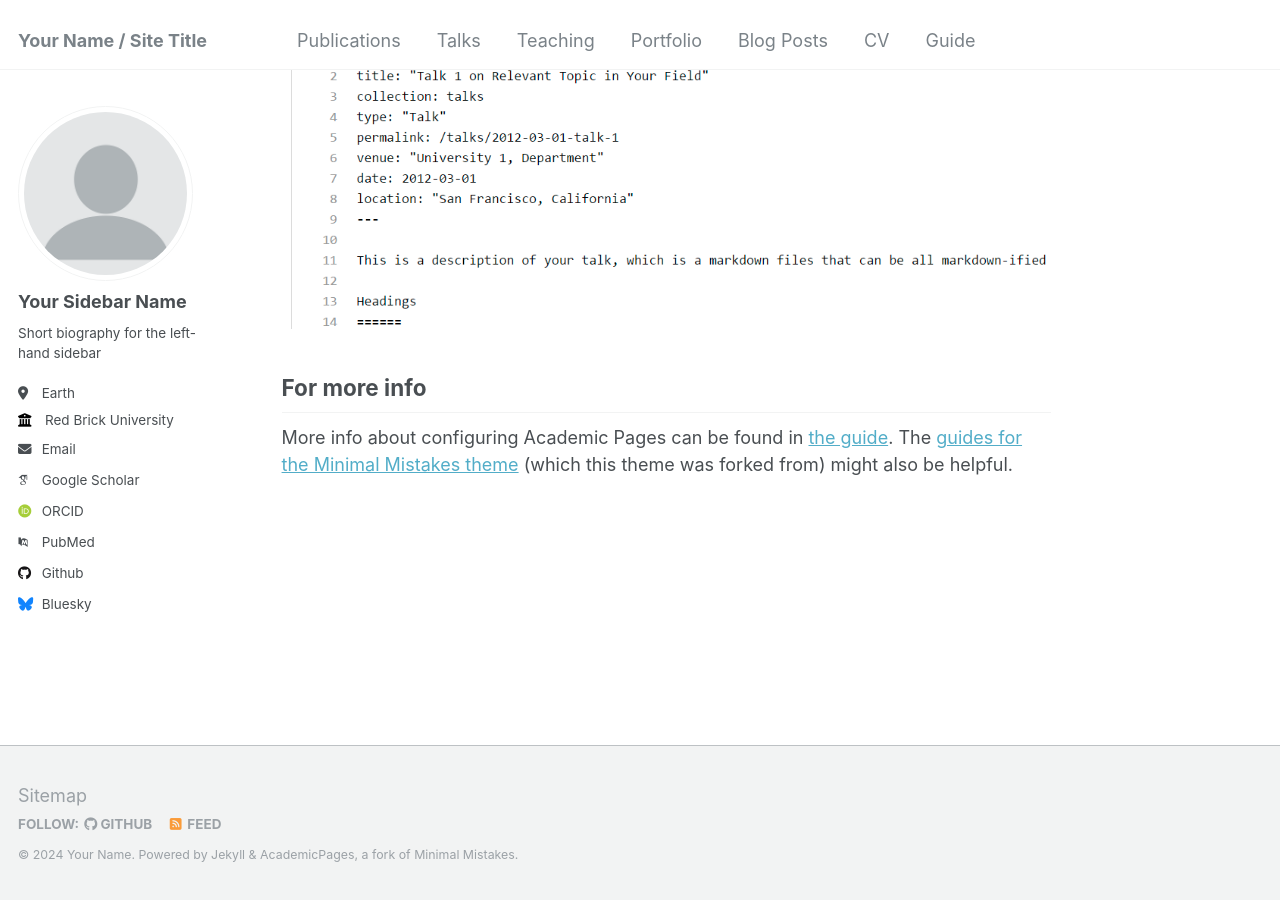
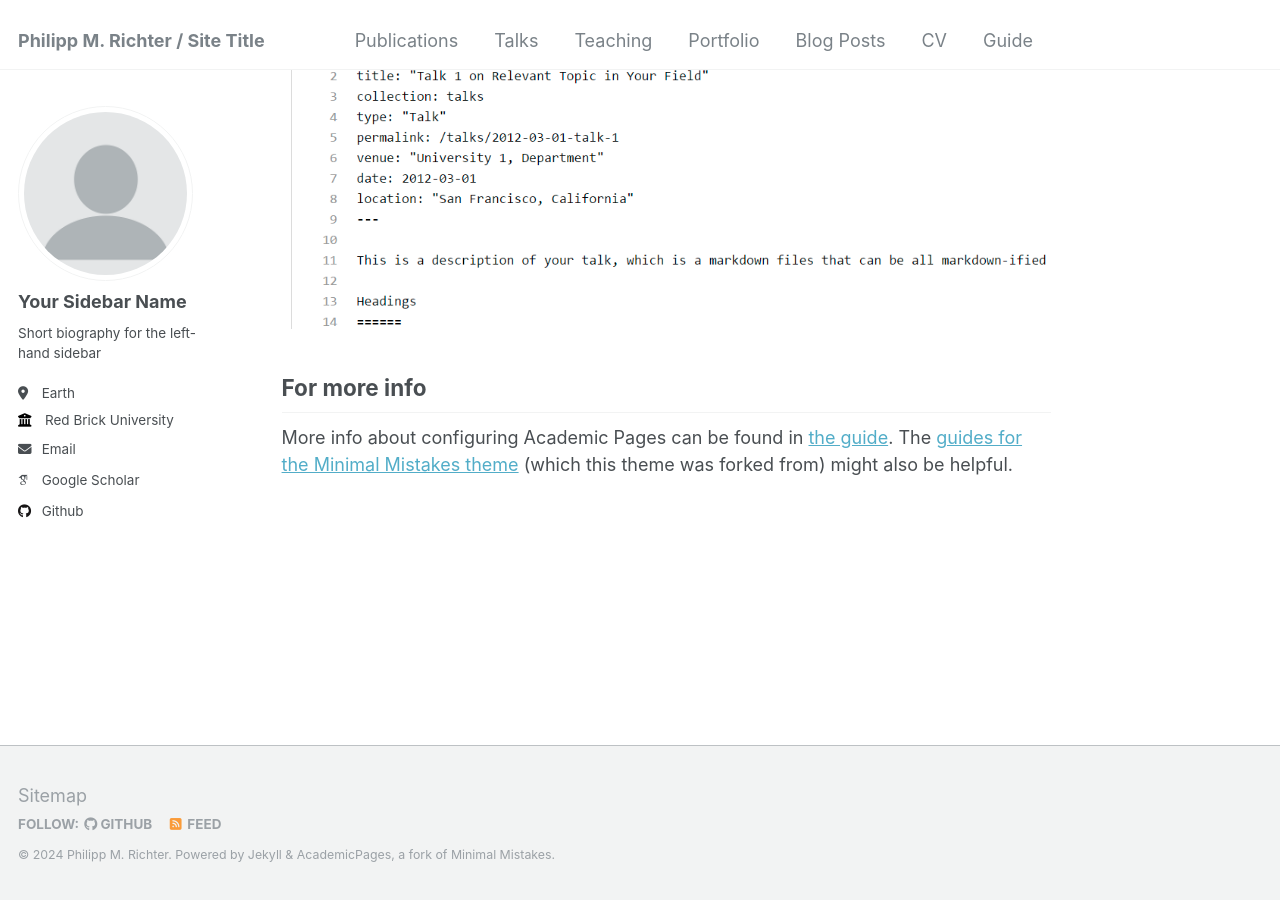
Before and after one commit to PhMRichter/PhMRichter.github.io, a Jekyll site: the page built from _pages/about.md, in a window 1280 px wide and 900 px high, scrolled down 2660 px. Built offline with Jekyll 4.4.1, drawn with Linux system fonts in a browser that asks for light colours; some web fonts are replaced.

Commit message:
Update _config.yml

```diff
--- a/_config.yml
+++ b/_config.yml
@@ -8,13 +8,13 @@
 
 # Basic Site Settings
 locale                   : "en-US"
-title                    : "Your Name / Site Title"
+title                    : "Philipp M. Richter / Site Title"
 title_separator          : "-"
-name                     : &name "Your Name"
+name                     : "Philipp M. Richter"
 description              : &description "personal description"
-url                      : https://academicpages.github.io # the base hostname & protocol for your site e.g. "https://mmistakes.github.io"
+url                      : https://PhMRichter.github.io
 baseurl                  : "" # the subpath of your site, e.g. "/blog"
-repository               : "academicpages/academicpages.github.io"
+repository               : "PhMRichter/PhMRichter.github.io"
 
 # Site Author - The following control what appear as part of the author content on the side bar.
 #               If a field is blank the icon and link will not appear, otherwise it will be shown.
@@ -34,21 +34,21 @@ author:
   arxiv            : # URL - Update with the correct link to your profile
   googlescholar    : "https://scholar.google.com/citations?user=PS_CX0AAAAAJ"
   impactstory      : # URL
-  orcid            : "http://orcid.org/yourorcidurl"
+  orcid            : #"http://orcid.org/yourorcidurl"
   semantic         : # URL
-  pubmed           : "https://www.ncbi.nlm.nih.gov/pubmed/?term=john+snow"
+  pubmed           : # "https://www.ncbi.nlm.nih.gov/pubmed/?term=john+snow"
   researchgate     : # URL
 
   # Repositories and software development
   bitbucket        : # Username - Update with your username on the site
   codepen          : # Username
   dribbble         : # Username
-  github           : "academicpages"
+  github           : "PhMRichter"
   kaggle           : # Username
   stackoverflow    : # User number or user number and name (i.e., use "1" or "1/jeff-atwood")
 
   # Social media
-  bluesky          : "bsky.app" # Replace this with you Bluesky username
+  bluesky          : #"bsky.app" # Replace this with you Bluesky username
   facebook         : # Username
   flickr           : # Username
   foursquare       : # Username
```
